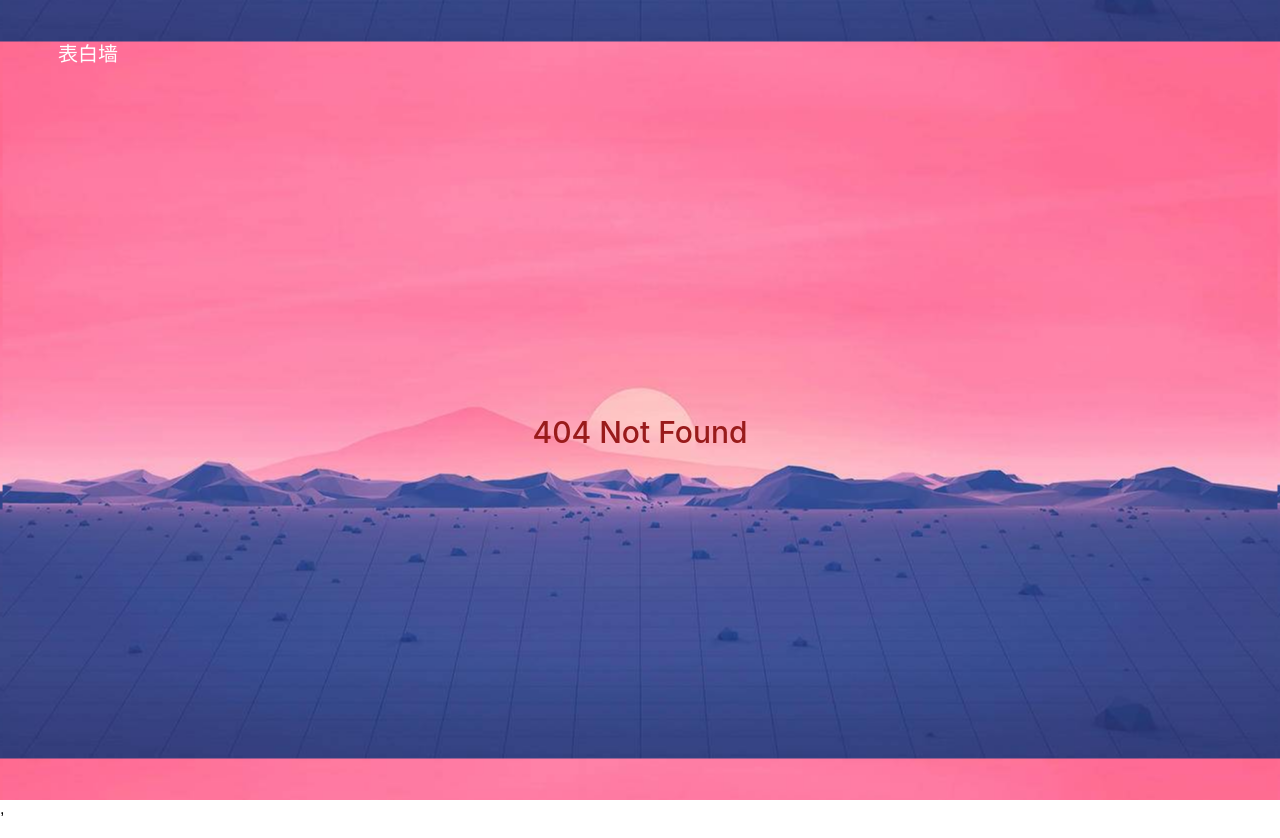
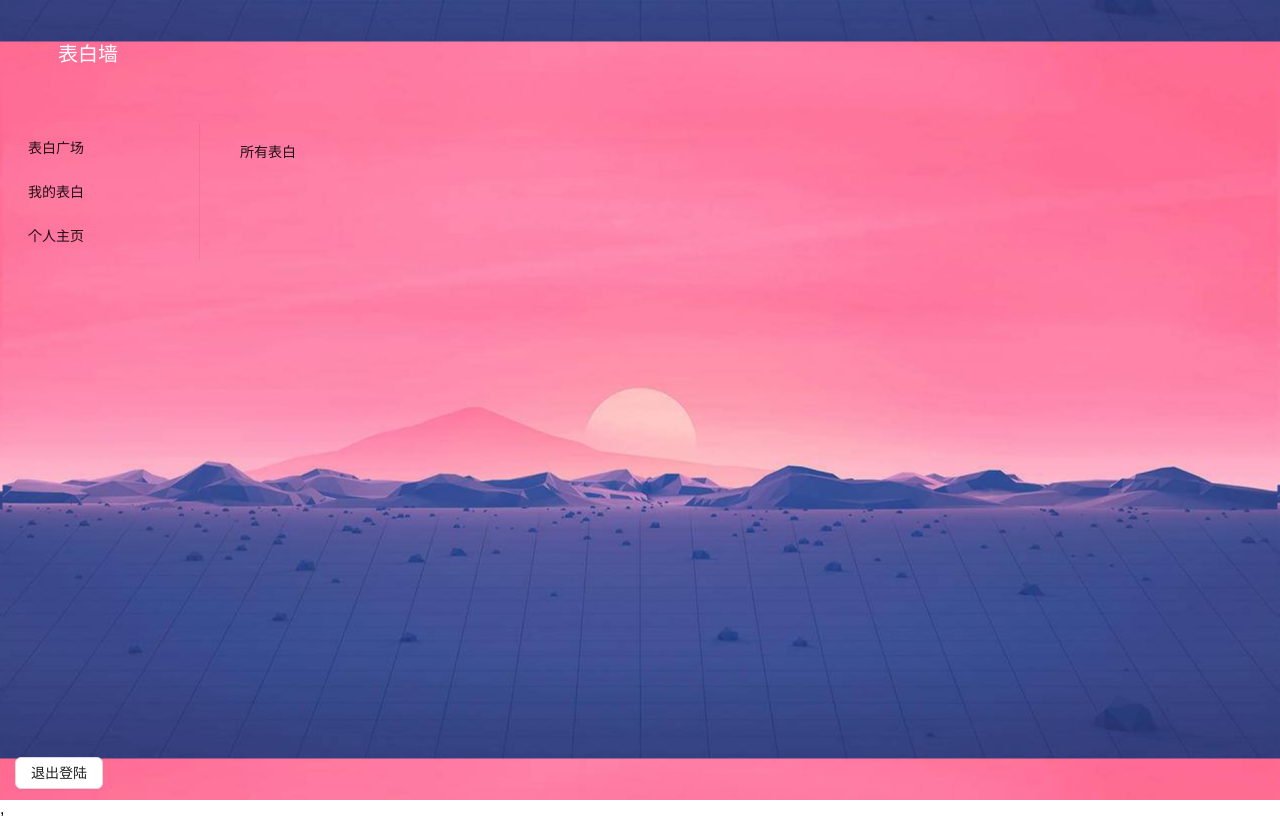
Before and after one commit to mao2006/ConfessionWall-React, a React (Vite) app: page /main/all in a window 1280 px wide. Before the commit this address had no page. Shown: the top 838 px of the page. Built offline with nearby package versions, Linux system fonts and the light colour scheme.

Commit message:
feat: 初次渲染主页面

```diff
--- a/src/App.jsx
+++ b/src/App.jsx
@@ -20,7 +20,7 @@ function App() {
         <Header className='bg-transparent'>
           <p className='text-white text-xl mt-10 ml-2'>表白墙</p>
         </Header>
-        <Content className='relative h-screen'>
+        <Content>
           <Outlet></Outlet>
         </Content>
       </Layout>
--- /dev/null
+++ b/src/pages/login&register/index.js
@@ -0,0 +1,7 @@
+import LoginPage from "./loginpage";
+import RegisterPage from "./registerpage";
+
+export {
+    LoginPage,
+    RegisterPage
+}
--- /dev/null
+++ b/src/pages/mainpage/index.js
@@ -0,0 +1,12 @@
+import AllComfession from "./innerPage/AllConfession";
+import MyConfession from "./innerPage/MyConfession";
+import AboutMe from "./innerPage/AboutMe";
+import MainPage from "./mainpage";
+
+
+export {
+    AllComfession,
+    MyConfession,
+    AboutMe,
+    MainPage
+}
--- /dev/null
+++ b/src/pages/mainpage/innerPage/AboutMe.jsx
@@ -0,0 +1,9 @@
+const AboutMe = () => {
+    return(
+        <>
+            <p>关于</p>
+        </>
+    )
+}
+
+export default AboutMe
--- /dev/null
+++ b/src/pages/mainpage/innerPage/AllConfession.jsx
@@ -0,0 +1,9 @@
+const AllComfession = () => {
+    return(
+        <>
+            <p>所有表白</p>
+        </>
+    )
+}
+
+export default AllComfession
--- /dev/null
+++ b/src/pages/mainpage/innerPage/MyConfession.jsx
@@ -0,0 +1,9 @@
+const MyConfession = () => {
+    return(
+        <>
+            <p>我的表白</p>
+        </>
+    )
+}
+
+export default MyConfession
--- a/src/pages/mainpage/mainpage.jsx
+++ b/src/pages/mainpage/mainpage.jsx
@@ -1,22 +1,64 @@
-import { Button } from "antd"
-import { useSelector, useDispatch } from "react-redux"
+import { Button, Layout, Menu } from "antd"
+import { useDispatch } from "react-redux"
 import { update } from "../../stores/stores/tokenstore"
+import { useNavigate } from "react-router-dom";
+import { Outlet } from "react-router-dom";
 
-const MainPage = () => {
-    const dispatch = useDispatch()
-    const token = useSelector(state => state.token.token)
-    const handleLogout = () => {
-        dispatch(update(''))
-        console.log(token.payload)
+const { Sider, Content } = Layout;
+
+
+const MainMenu = () => {
+    const navigate = useNavigate()
+    const items = [
+        { key: '/main/all', label: '表白广场' },
+        { key: '/main/mine',  label: '我的表白' },
+        { key: '/main/me',  label: '个人主页' },
+    ]
+
+    const handleSelect = (e) => {
+        navigate(e.key)
     }
     return(
         <>
-            <Button className='absolute top-1/2 left-1/2 transform -translate-x-1/2 -translate-y-1/2'
+             <Menu
+            mode="inline"
+            className="bg-transparent absolute top-60px"
+            items={items}
+            onClick={handleSelect}
+            />
+        </>
+    )
+}
+
+const LogoutButton = () => {
+    const dispatch = useDispatch()
+    const handleLogout = () => {
+        dispatch(update(''))
+    }
+    return(
+        <>
+            <Button className="absolute left-15px bottom-75px"
             onClick={handleLogout}>
-                退出登陆
+                    退出登陆
             </Button>
         </>
     )
 }
 
+const MainPage = () => {
+    return(
+        <>
+            <Layout className="bg-transparent h-screen">
+                <Sider className="bg-transparent flex flex-col">
+                    <MainMenu />
+                    <LogoutButton />
+                </Sider>
+                <Content className="mt-20 ml-10 h-60vh">
+                    <Outlet />
+                </Content>
+            </Layout>
+        </>
+    )
+}
+
 export default MainPage
--- a/src/routes/router.jsx
+++ b/src/routes/router.jsx
@@ -1,9 +1,8 @@
 import { BrowserRouter as Router, Route, Routes, Navigate } from 'react-router-dom';
 import App from '../App';
-import LoginPage from '../pages/login&register/loginpage';
-import RegisterPage from '../pages/login&register/registerpage';
+import { LoginPage, RegisterPage } from '../pages/login&register';
 import { useSelector } from 'react-redux';
-import MainPage from '../pages/mainpage/mainpage';
+import { AllComfession, MyConfession, AboutMe, MainPage } from '../pages/mainpage';
 // import { useEffect } from 'react';
 // import { update } from '../stores/stores/tokenstore';
 
@@ -23,7 +22,11 @@ const AppRouter = () => {
                     {/* <Route path='login' element={<LoginPage/>} /> */}
                     <Route path='login' element={!isLogin? <LoginPage/> : <Navigate to={"/main"} />} />
                     <Route path='register' element={!isLogin? <RegisterPage/> : <Navigate to={"/main"} />} />
-                    <Route path='main' element={isLogin? <MainPage/> : <Navigate to={"/login"} />} />
+                    <Route path='main' element={isLogin? <MainPage/> : <Navigate to={"/login"} />}>
+                        <Route path='all' element={<AllComfession/>}></Route>
+                        <Route path='mine' element={<MyConfession/>}></Route>
+                        <Route path='me' element={<AboutMe/>}></Route>
+                    </Route>
                     <Route path="*" element={<h1 className='absolute text-red-800 text-3xl top-1/2 left-1/2 transform -translate-x-1/2 -translate-y-1/2'>404 Not Found</h1>} />
                 </Route>
             </Routes>
--- a/tailwind.config.js
+++ b/tailwind.config.js
@@ -6,7 +6,17 @@ export default {
   theme: {
     extend: {
       height: {
-        '100vh': '100vh'
+        '100vh': '100vh',
+        '60vh': '60vh'
+      },
+      width: {
+        '75vw': '75vw',
+        '60vw': '60vw'
+      },
+      spacing: {
+        '15px': '15px',
+        '60px': '60px',
+        '75px': '75px'
       }
     },
   },
```
